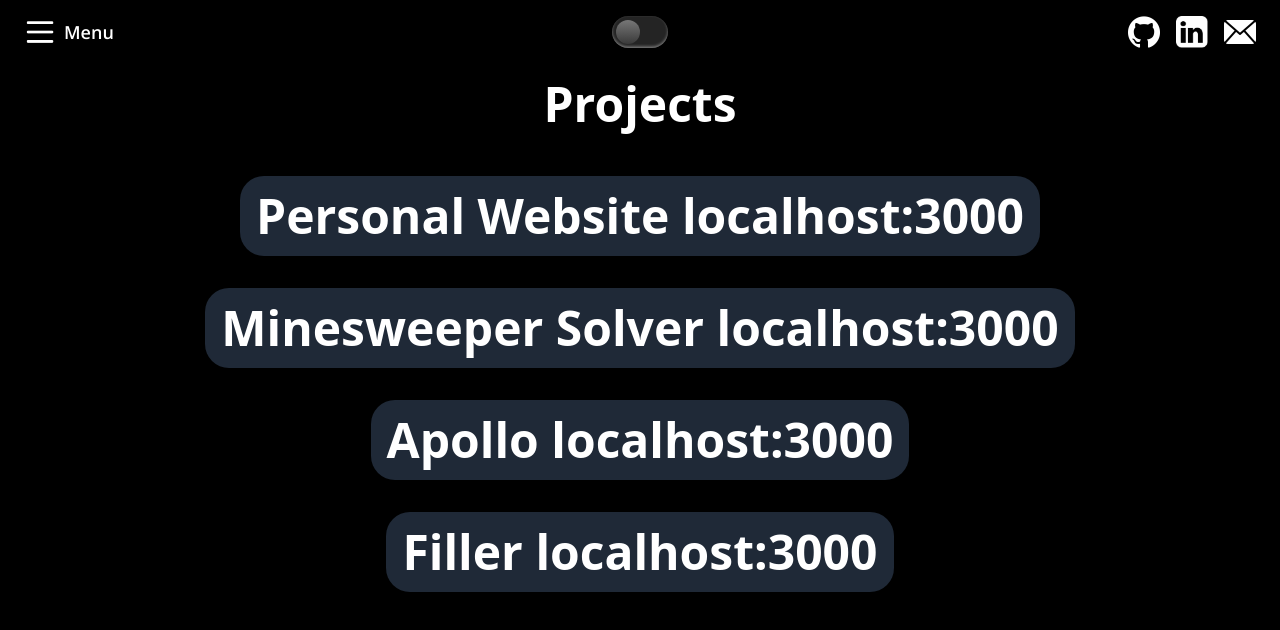
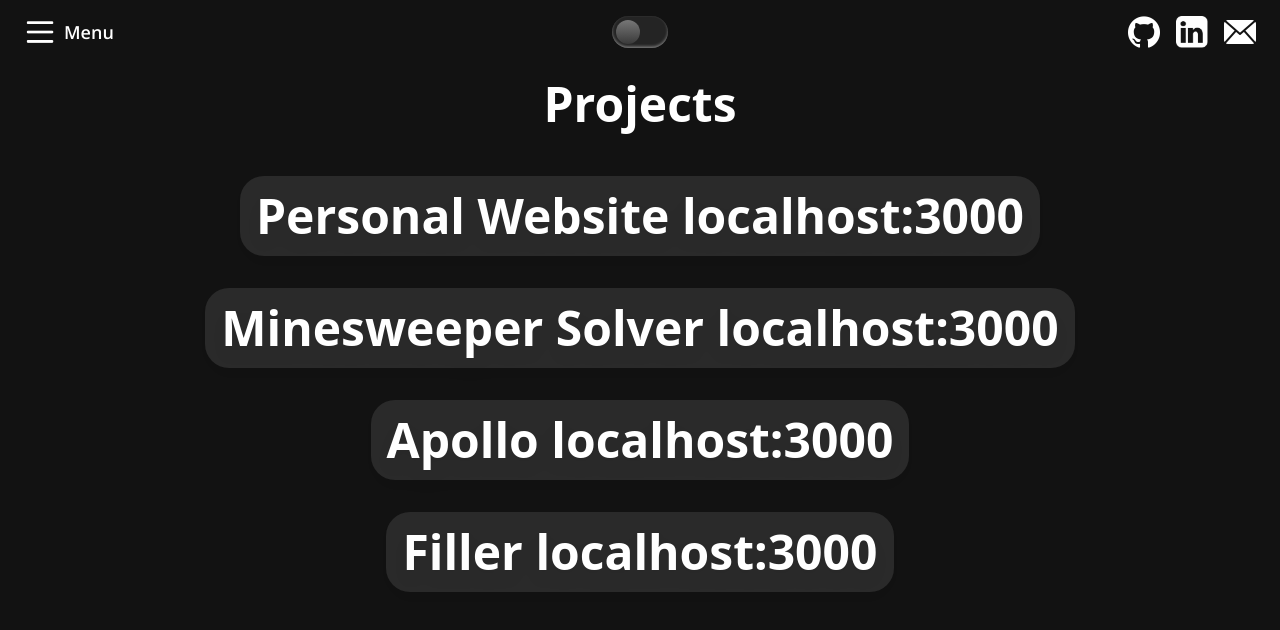
Before and after one commit to ENamja/personal-website, a Next.js app: page /projects in a window 1280 px wide. Shown: the top 630 px of the page. Built offline with nearby package versions, Linux system fonts and the light colour scheme.

Commit message:
Changed black coloration slightly

```diff
--- a/app/HomePage.tsx
+++ b/app/HomePage.tsx
@@ -11,7 +11,7 @@ function HomePage() {
     <div
       className={
         "duration-500 flex justify-center items-center text-center w-screen h-screen" +
-        (theme === "dark" ? " bg-black" : " bg-white")
+        (theme === "dark" ? " bg-[#121212]" : " bg-white")
       }
     >
       <ParticleBG></ParticleBG>
--- a/app/about/Bio.tsx
+++ b/app/about/Bio.tsx
@@ -10,7 +10,7 @@ function Bio() {
     <div
       className={
         "duration-500 w-screen h-screen pt-16" +
-        (theme === "dark" ? " bg-black text-white" : " bg-white text-black")
+        (theme === "dark" ? " bg-[#121212] text-white" : " bg-white text-black")
       }
     >
       About Page
--- a/app/projects/ProjectList.tsx
+++ b/app/projects/ProjectList.tsx
@@ -14,24 +14,23 @@ function ProjectList() {
   ];
 
   return (
-    <ul className="flex flex-col items-center mt-8 max-w-full">
+    <ul className="flex flex-col items-center mt-8 max-w-5xl">
       {projects.map((project) => {
         return (
           <li
             id={project.name}
             className={
-              "max-w-[1000px] hover:scale-[1.05] transition-transform duration-200 ease-in-out"
+              "max-w-full hover:scale-[1.05] transition-transform duration-200 ease-in-out"
             }
           >
             <div
               className={
-                "transition-all w-max h-max duration-500 p-4 my-4 rounded-3xl drop-shadow-lg" +
-                (theme === "dark"
-                  ? " bg-gray-800 text-white"
-                  : " bg-white text-black")
+                "transition-all w-full duration-500 p-4 my-4 rounded-3xl drop-shadow-lg" +
+                (theme === "dark" ? " text-white" : " bg-white text-black")
               }
             >
-              <Link href={project.link} target="_blank">
+              <div className="absolute rounded-3xl top-0 left-0 w-full h-full bg-white opacity-[.10]"></div>
+              <Link href={project.link} target="_blank" className="text">
                 {project.name} {project.link}
               </Link>
             </div>
--- a/app/projects/ProjectPage.tsx
+++ b/app/projects/ProjectPage.tsx
@@ -10,8 +10,10 @@ function ProjectPage() {
   return (
     <div
       className={
-        "w-screen h-screen transition duration-500 pt-20 text-center text-5xl font-bold" +
-        (theme === "dark" ? " bg-black text-white" : " bg-gray-100 text-black")
+        "w-screen h-screen transition duration-500 pt-20 text-center text-5xl font-bold flex flex-col items-center" +
+        (theme === "dark"
+          ? " bg-[#121212] text-white"
+          : " bg-gray-100 text-black")
       }
     >
       Projects
```
